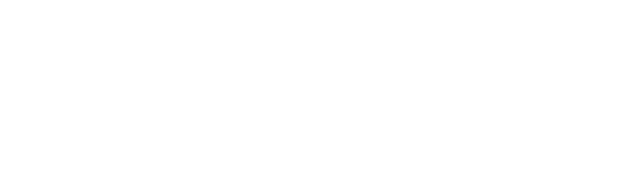
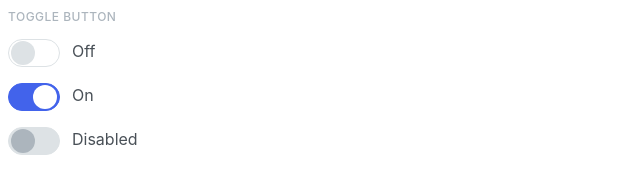
Before and after one commit to js-tasks-ru/htmlcss-20240913_ildarado12, a website: page 07-lection5/03-toggler/index.html in a window 1280 px wide. Shown: the whole page, without its empty margins (0-640 px from the left). Drawn offline with Linux system fonts and the light colour scheme; a web font is replaced by a local one.

Commit message:
ДЗ - Лекция 5 - Toggler

```diff
--- a/07-lection5/03-toggler/index.html
+++ b/07-lection5/03-toggler/index.html
@@ -6,6 +6,41 @@
         <link rel="stylesheet" href="./toggler.css">
     </head>
     <body>
-
+        <form class="togglerSet">
+            <h5 class="togglerSet__title">Toggle Button</h5>
+            <label class="toggler">
+                    <input type="checkbox" class="toggler__input">
+                    <div class="toggler__state">
+                        <div class="toggler__control">
+                            <svg class="toggler__icon" width="24" height="24" viewBox="0 0 24 24" fill="none" xmlns="http://www.w3.org/2000/svg">
+                                <rect width="24" height="24" rx="12"/>
+                            </svg>
+                        </div>
+                    </div>
+                    <div class="toggler__text">Off</div>
+            </label>
+            <label class="toggler">
+                    <input type="checkbox" class="toggler__input" checked>
+                    <div class="toggler__state">
+                        <div class="toggler__control">
+                            <svg class="toggler__icon" width="24" height="24" viewBox="0 0 24 24" fill="none" xmlns="http://www.w3.org/2000/svg">
+                                <rect width="24" height="24" rx="12"/>
+                            </svg>
+                        </div>
+                    </div>
+                    <div class="toggler__text">On</div>
+            </label>
+            <label class="toggler">
+                    <input type="checkbox" class="toggler__input" disabled>
+                    <div class="toggler__state">
+                        <div class="toggler__control">
+                            <svg class="toggler__icon" width="24" height="24" viewBox="0 0 24 24" fill="none" xmlns="http://www.w3.org/2000/svg">
+                                <rect width="24" height="24" rx="12"/>
+                            </svg>
+                        </div>
+                    </div>
+                    <div class="toggler__text">Disabled</div>
+            </label>
+        </form>
     </body>
 </html>
--- a/07-lection5/03-toggler/toggler.css
+++ b/07-lection5/03-toggler/toggler.css
@@ -0,0 +1,86 @@
+.togglerSet {
+    display: inline-block;
+    position: relative;
+}
+
+.togglerSet__title {
+    margin: 0;
+    margin-bottom: 13px;
+    font-family: Inter;
+    font-size: 12px;
+    font-weight: 500;
+    line-height: 18px;
+    letter-spacing: 0.04em;
+    text-align: left;
+    text-transform: uppercase;
+    color: var(--grey-3);
+}
+
+.toggler {
+    display: flex;
+    gap: 12px;
+    margin-bottom: 16px;
+}
+
+.toggler__input {
+    opacity: 0;
+    position: absolute;
+    left: -100vw;
+}
+
+.toggler__state {
+    display: flex;
+    flex-wrap: nowrap;
+    align-items: center;
+    gap: 12px;
+}
+
+.toggler__control {
+    box-sizing: border-box;
+    width: 52px;
+    height: 28px;
+    background-color: var(--white);
+    border: 1px solid var(--grey-2);
+    border-radius: 16px;
+    display: flex;
+    align-items: center;
+    justify-content: start;
+    padding: 2px;
+}
+
+.toggler__icon {
+    fill: var(--grey-2);
+}
+
+.toggler__input:checked ~ .toggler__state .toggler__control {
+    background-color: #4263EB;
+    border: 1px solid #4263EB;
+    justify-content: end;
+}
+
+.toggler__input:checked ~ .toggler__state .toggler__icon {
+    fill: var(--white);
+}
+
+.toggler__text {
+    font-family: Inter;
+    font-size: 16px;
+    font-weight: 400;
+    line-height: 24px;
+    text-align: left;
+    color: var(--grey-4);
+}
+
+.toggler__input:focus ~ .toggler__text {
+    text-decoration: underline;
+}
+
+.toggler__input:disabled ~ .toggler__state .toggler__control {
+    background-color: var(--grey-2);
+    border: 1px solid var(--grey-2);
+    justify-content: start;
+}
+
+.toggler__input:disabled  ~ .toggler__state .toggler__icon {
+    fill: var(--grey-3);
+}
```
